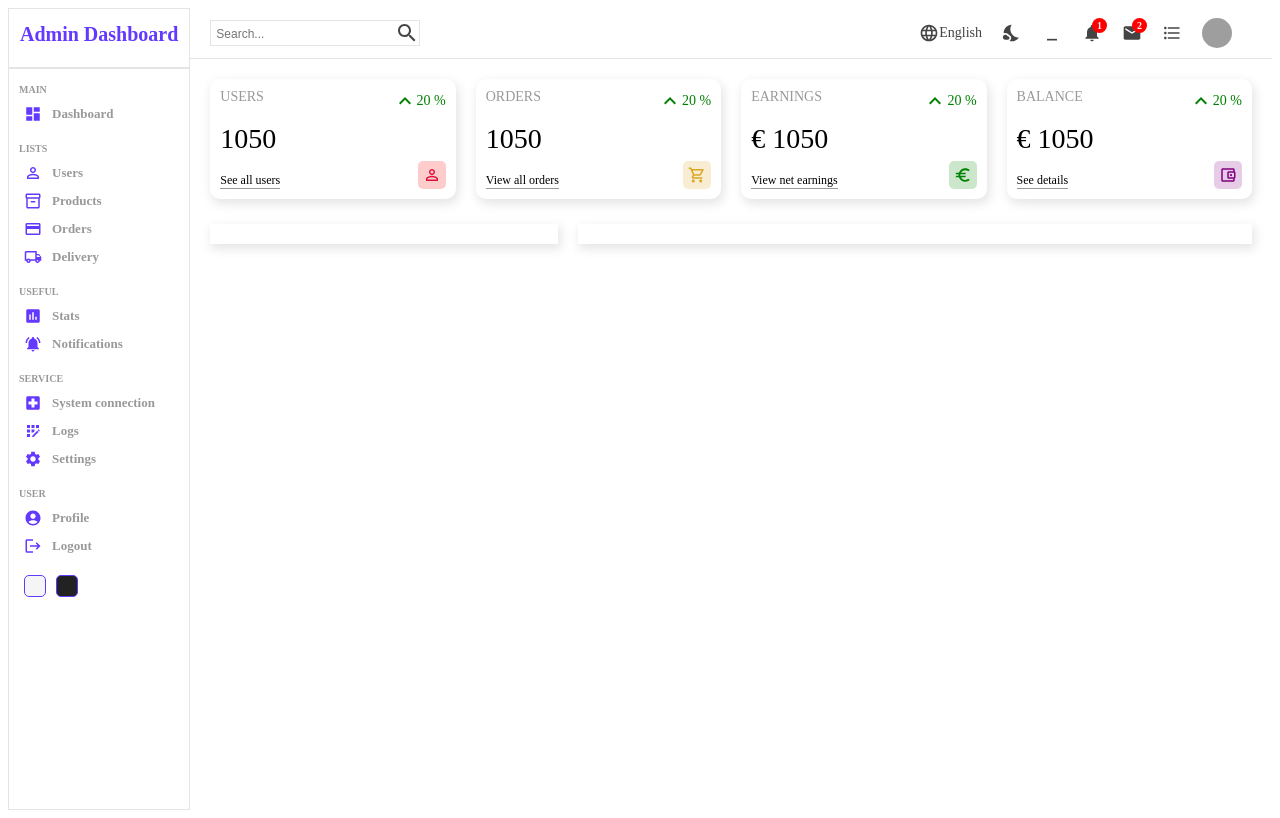
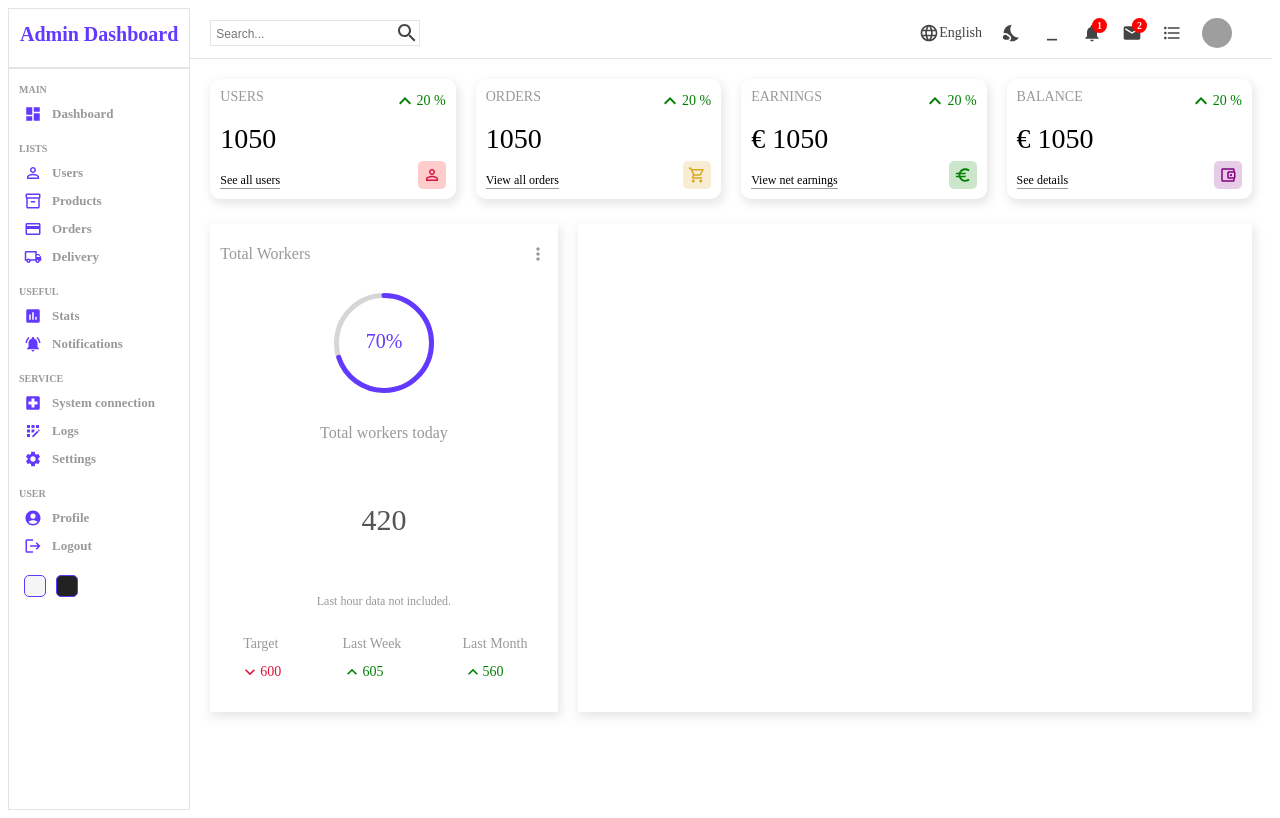
Before and after one commit to gioconic/timyout, a React (Create React App) app: page / in a window 1280 px wide. Built offline with nearby package versions, Linux system fonts and the light colour scheme; grey boxes are pictures that could not be loaded; the HTML template or start-up script is replaced by a standard one.

Commit message:
featured chart

```diff
--- a/package.json
+++ b/package.json
@@ -11,6 +11,7 @@
     "@testing-library/react": "^13.1.1",
     "@testing-library/user-event": "^13.5.0",
     "react": "^18.1.0",
+    "react-circular-progressbar": "^2.0.4",
     "react-dom": "^18.1.0",
     "react-router-dom": "^6.3.0",
     "react-scripts": "5.0.1",
--- a/src/components/featured/Featured.jsx
+++ b/src/components/featured/Featured.jsx
@@ -1,7 +1,50 @@
 import "./featured.scss";
+import { CircularProgressbar } from "react-circular-progressbar";
+import "react-circular-progressbar/dist/styles.css";
+import MoreVertIcon from "@mui/icons-material/MoreVert";
+import KeyboardArrowDownIcon from "@mui/icons-material/KeyboardArrowDown";
+import KeyboardArrowUpIcon from "@mui/icons-material/KeyboardArrowUp";
 
 const Featured = () => {
-  return <div className="featured"></div>;
+  return (
+    <div className="featured">
+      <div className="top">
+        <h1 className="title">Total Workers</h1>
+        <MoreVertIcon fontSize="small" />
+      </div>
+      <div className="bottom">
+        <div className="featuredChart">
+          <CircularProgressbar value={70} text={"70%"} strokeWidth={5} />
+        </div>
+        <p className="title">Total workers today</p>
+        <p className="amount">420</p>
+        <p className="desc">Last hour data not included.</p>
+        <div className="summary">
+          <div className="item">
+            <div className="itemTitle">Target</div>
+            <div className="itemResult negative">
+              <KeyboardArrowDownIcon fontSize="small" />
+              <div className="resultAmount">600</div>
+            </div>
+          </div>
+          <div className="item">
+            <div className="itemTitle">Last Week</div>
+            <div className="itemResult positive">
+              <KeyboardArrowUpIcon fontSize="small" />
+              <div className="resultAmount">605</div>
+            </div>
+          </div>
+          <div className="item">
+            <div className="itemTitle">Last Month</div>
+            <div className="itemResult positive">
+              <KeyboardArrowUpIcon fontSize="small" />
+              <div className="resultAmount">560</div>
+            </div>
+          </div>
+        </div>
+      </div>
+    </div>
+  );
 };
 
 export default Featured;
```
Also changed, not shown: 1 other file (tests, documents, lock files or other folders).
